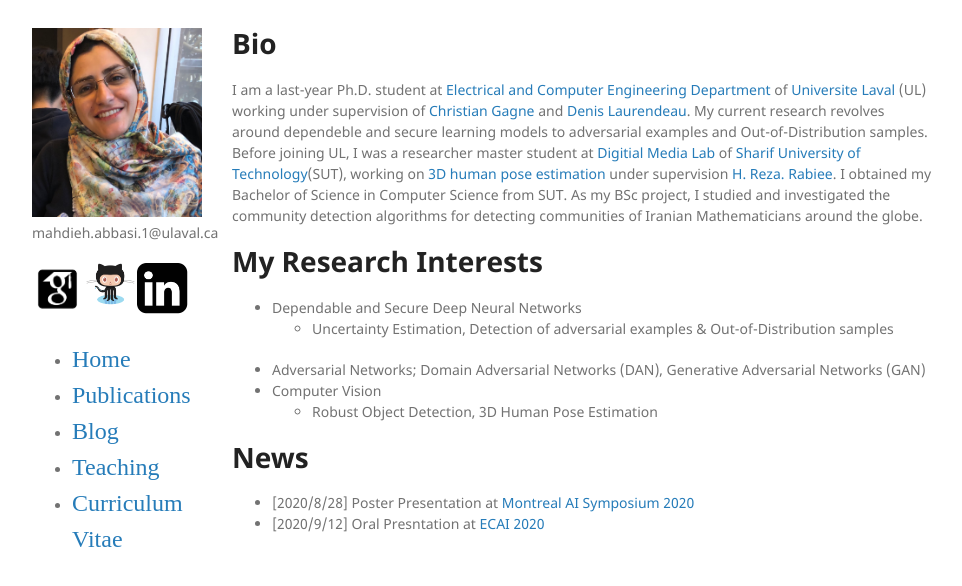
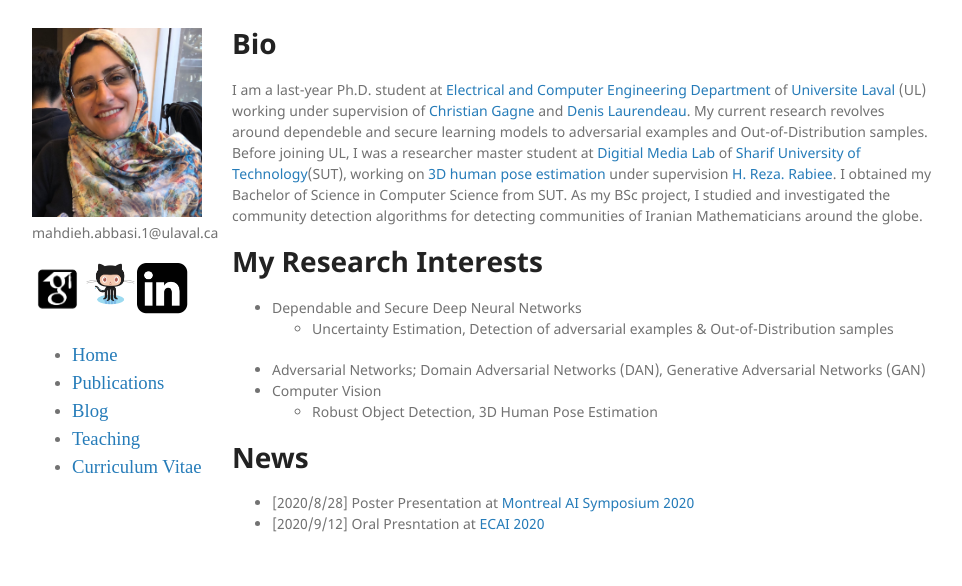
Before and after one commit to mahdaneh/mahdaneh.github.io, a Jekyll site: the page built from index.html, in a window 1280 px wide. Shown: the top 586 px of the page, without its empty margins (158-1120 px from the left). Built offline with Jekyll 4.4.1, drawn with Linux system fonts in a browser that asks for light colours.

Commit message:
Update default.html

```diff
--- a/_layouts/default.html
+++ b/_layouts/default.html
@@ -41,16 +41,16 @@
 
 
           <li><a href="./index.html"><span
-            style="font-size: 18pt;font-family: Times New Roman,Times,serif">Home</span></a></li>
+            style="font-size: 14pt;font-family: Times New Roman,Times,serif">Home</span></a></li>
           <li><a href="./publications.html"><span
-            style="font-size: 18pt;font-family: Times New Roman,Times,serif">Publications</span></a></li>
+            style="font-size: 14pt;font-family: Times New Roman,Times,serif">Publications</span></a></li>
 
           <li><a href="/Blog.html"><span
-            style="font-size: 18pt;font-family: Times New Roman,Times,serif">Blog</span></a></li>
+            style="font-size: 14pt;font-family: Times New Roman,Times,serif">Blog</span></a></li>
           <li><a href="https://sites.google.com/site/cscabbasi/courses"><span
-            style="font-size:18pt;font-family: Times New Roman,Times,serif">Teaching</span></a></li>
+            style="font-size:14pt;font-family: Times New Roman,Times,serif">Teaching</span></a></li>
           <li><a href="./Mahdieh_CV.pdf"><span
-            style="font-size: 18pt;font-family: Times New Roman,Times,serif">Curriculum
+            style="font-size: 14pt;font-family: Times New Roman,Times,serif">Curriculum
             Vitae</span></a></li>
 
         </ul>
```
